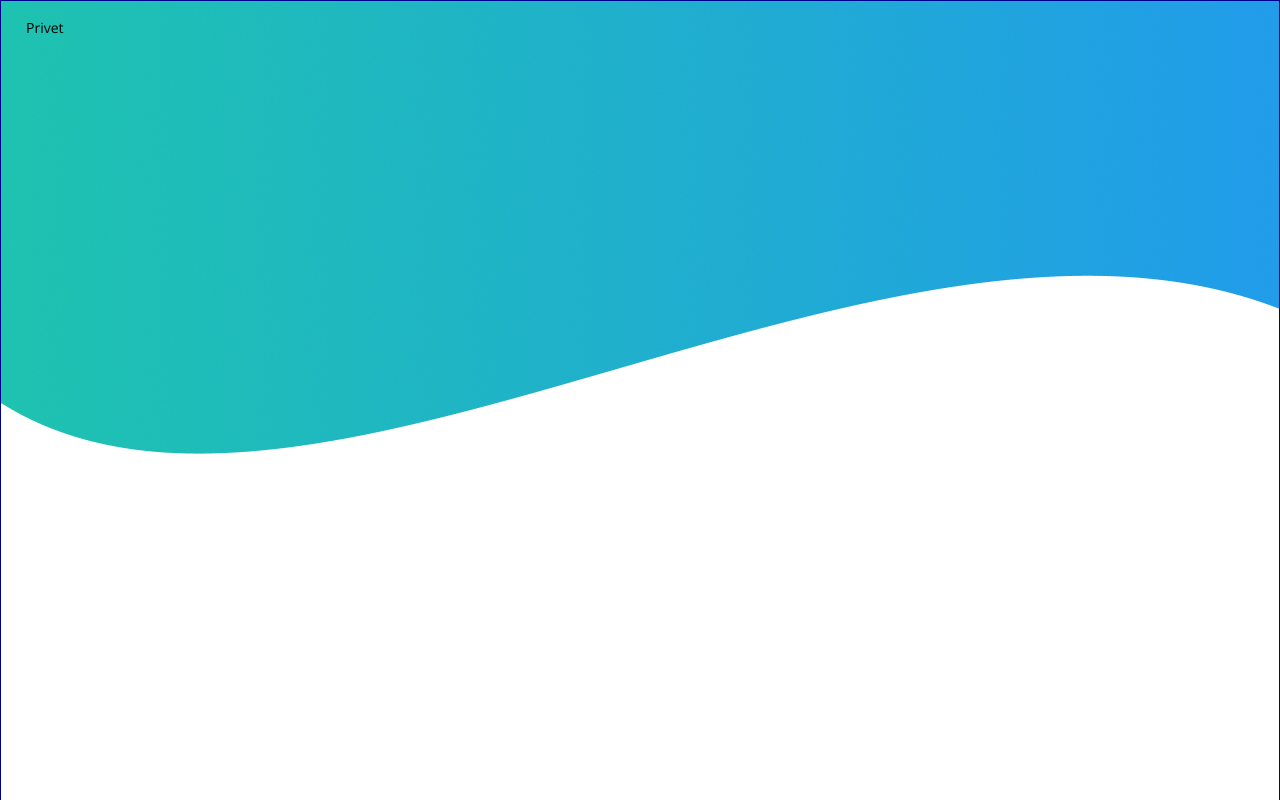
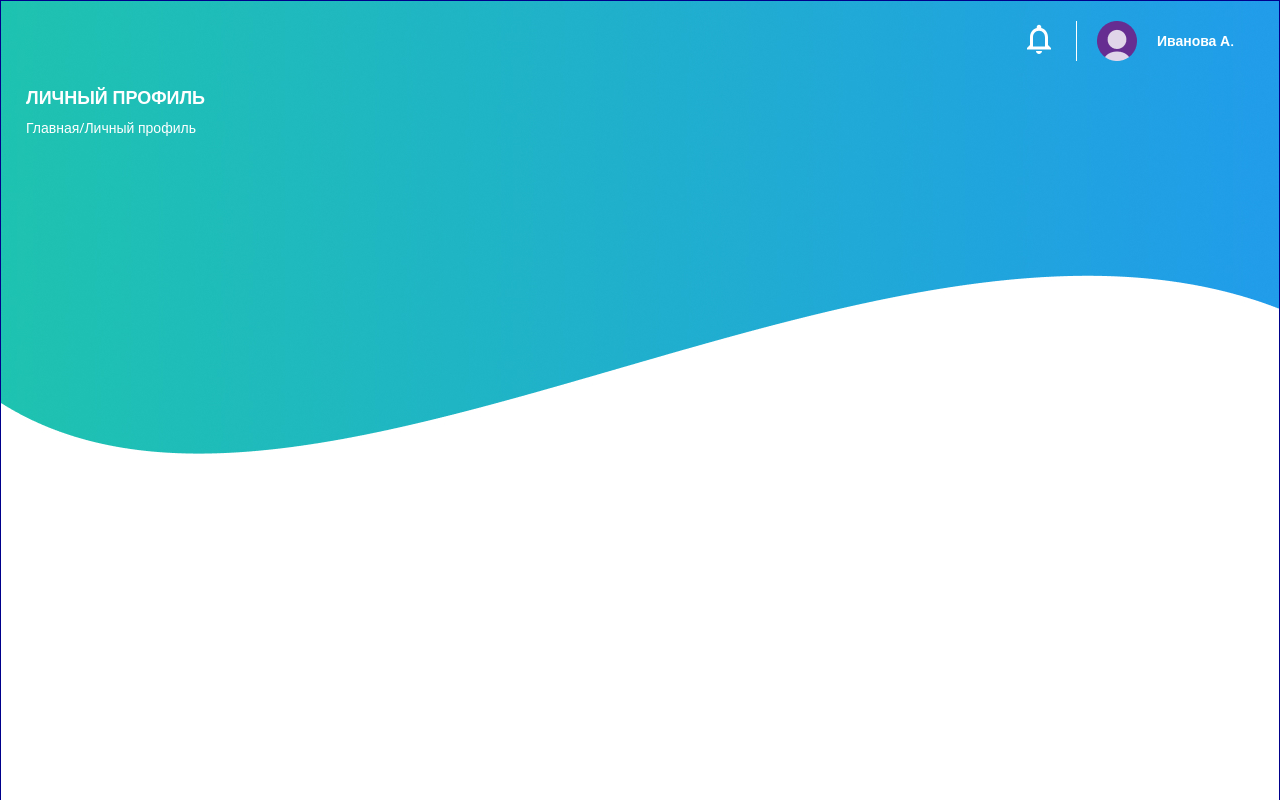
Before and after one commit to RomanEdigarev/profile-01, a React (Create React App) app: page / in a window 1280 px wide. Shown: the top 800 px of the page. Built offline with nearby package versions, Linux system fonts and the light colour scheme.

Commit message:
create and style header

```diff
--- a/src/App.scss
+++ b/src/App.scss
@@ -1,5 +1,4 @@
 .app {
-  //background: antiquewhite;
   width: 100%;
   height: 100%;
   min-height: 1024px;
@@ -8,4 +7,71 @@
   background: url('img/bg.jpg') no-repeat;
   border: 1px solid darkblue;
   padding: 20px 25px 35px;
+  color: white;
 }
+
+.app__header {
+
+  &__profile-menu {
+    display: flex;
+    justify-content: flex-end;
+    align-items: center;
+    margin-bottom: 27px;
+
+    .notification-icon {
+      margin-right: 25px;
+
+      &, path {
+        transition: all 0.3s ease-in-out;
+      }
+
+      &:hover, &:hover svg {
+        cursor: pointer;
+        transform: scale(1.06);
+      }
+
+    }
+    .profile-name {
+      display: flex;
+      justify-content: space-between;
+      align-items: center;
+      padding: 0px 20px;
+      border-left: 1px solid white;
+
+      &__avatar {
+        width: 40px;
+        height: 40px;
+      }
+
+      &__name {
+        margin-left: 20px;
+        font-weight: 600;
+      }
+
+    }
+  }
+
+  &__title {
+
+    .title {
+      display: block;
+      text-transform: uppercase;
+      font-weight: 600;
+      font-size: 18px;
+      margin-bottom: 10px;
+    }
+
+    .path {
+
+    }
+
+  }
+
+}
+
+
+.app__content {
+
+
+
+}
--- a/src/App.tsx
+++ b/src/App.tsx
@@ -1,11 +1,16 @@
 import React from "react";
 import './App.scss';
+import ProfileMenu from "./components/Header/ProfileMenu/ProfileMenu";
+import Title from "./components/Header/Title/Title";
 
 
 function App() {
   return (
     <div className="app">
-      Privet
+      <div className="app__content">
+          <ProfileMenu/>
+          <Title/>
+      </div>
     </div>
   );
 }
--- /dev/null
+++ b/src/components/Header/ProfileMenu/NotificationIcon.tsx
@@ -0,0 +1,16 @@
+import React from 'react';
+
+const NotificationIcon = () => {
+    return (
+       <div className={'notification-icon'}>
+           <svg  width="24" height="30" viewBox="0 0 24 30" fill="none" xmlns="http://www.w3.org/2000/svg">
+               <path
+                   d="M12 30C13.65 30 15 28.65 15 27H9C9 28.65 10.35 30 12 30ZM21 21V13.5C21 8.895 18.555 5.04 14.25 4.02V3C14.25 1.755 13.245 0.75 12 0.75C10.755 0.75 9.75 1.755 9.75 3V4.02C5.46 5.04 3 8.88 3 13.5V21L0 24V25.5H24V24L21 21ZM18 22.5H6V13.5C6 9.78 8.265 6.75 12 6.75C15.735 6.75 18 9.78 18 13.5V22.5Z"
+                   fill="white"/>
+           </svg>
+       </div>
+
+    );
+};
+
+export default NotificationIcon;
--- /dev/null
+++ b/src/components/Header/ProfileMenu/ProfileMenu.tsx
@@ -0,0 +1,14 @@
+import React from 'react';
+import NotificationIcon from "./NotificationIcon";
+import ProfileName from "./ProfileName";
+
+const ProfileMenu = () => {
+    return (
+        <div className={'app__header__profile-menu'}>
+            <NotificationIcon/>
+            <ProfileName name={'Иванова А.'}/>
+        </div>
+    );
+};
+
+export default ProfileMenu;
--- /dev/null
+++ b/src/components/Header/ProfileMenu/ProfileName.tsx
@@ -0,0 +1,16 @@
+import React, {FC} from 'react';
+import avatar from '../../../img/avatar.png'
+
+type PropsType = {
+    name: string
+}
+const ProfileName : FC<PropsType> = ({name}) => {
+    return (
+        <div className={'profile-name'}>
+            <img className={'profile-name__avatar'} src={avatar} alt=""/>
+            <span className="profile-name__name">{name}</span>
+        </div>
+    );
+};
+
+export default ProfileName;
--- /dev/null
+++ b/src/components/Header/Title/Title.tsx
@@ -0,0 +1,17 @@
+import React from 'react';
+
+const Title = () => {
+    return (
+        <div className={'app__header__title'}>
+            <span className="title">
+                Личный профиль
+            </span>
+            <span className="path">
+                Главная/Личный профиль
+            </span>
+
+        </div>
+    );
+};
+
+export default Title;
--- a/src/globalStyle.scss
+++ b/src/globalStyle.scss
@@ -2,7 +2,7 @@
 
 * {
   font-family: 'Open Sans', sans-serif;
-  line-height: 1rem;
+  line-height: 1.4rem;
   font-size: 14px;
 }
 
```
Also changed, not shown: src/components/ProfileMenu/ProfileMenu.tsx (deleted, +0 -11 lines), src/components/ProfileMenu/NotificationIcon.tsx (deleted), src/components/ProfileMenu/ProfileName.tsx (deleted).
